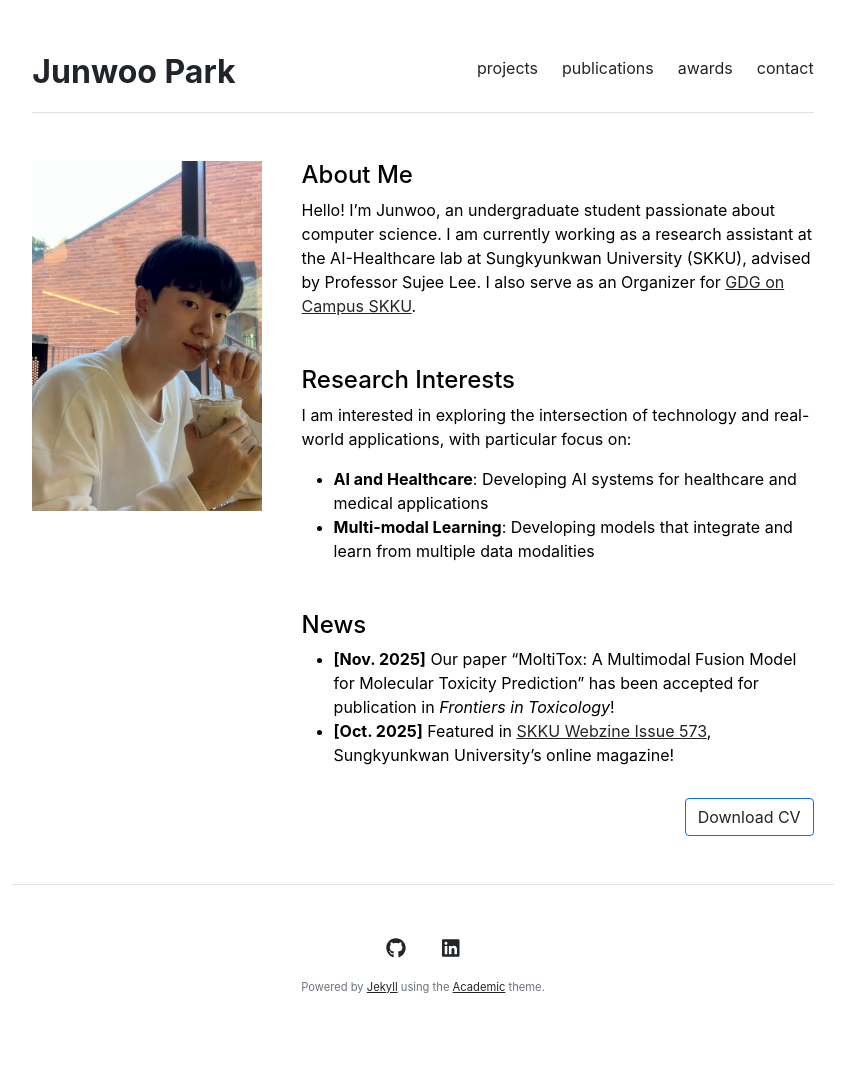
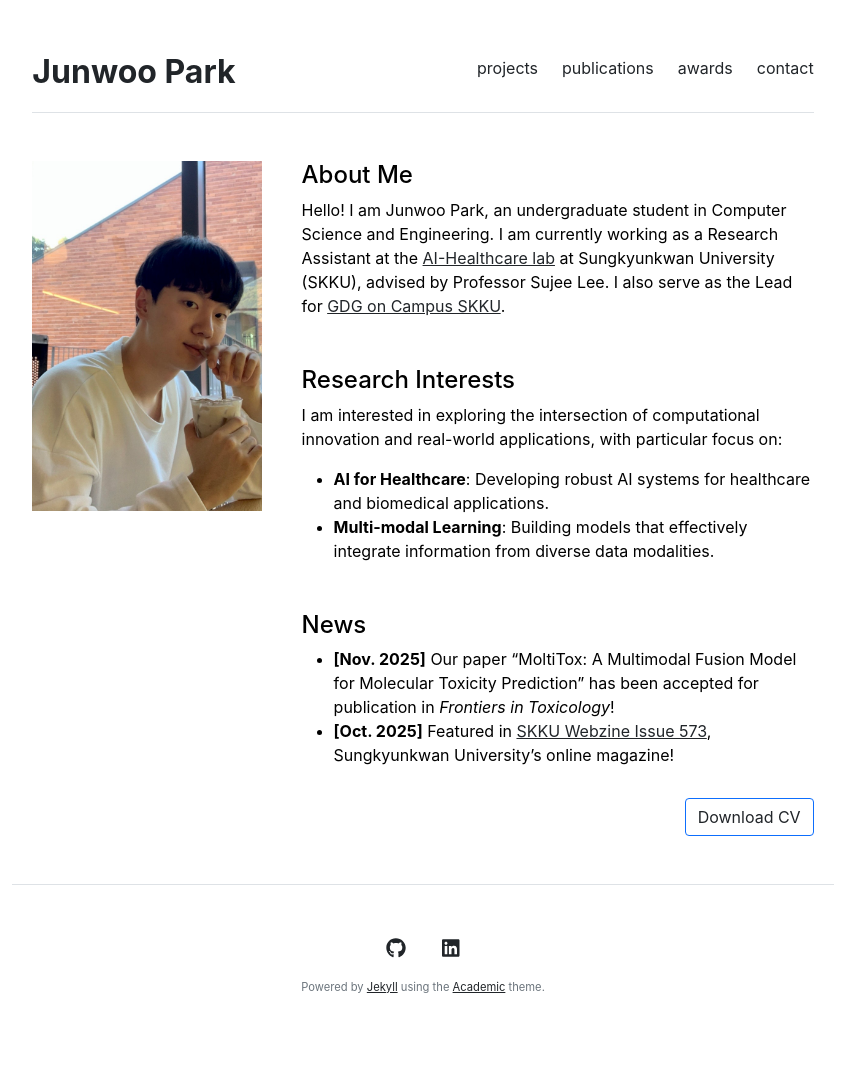
Before and after one commit to junwoop0/junwoop0.github.io, a Jekyll site: the page built from index.md, in a window 1280 px wide. Shown: the whole page, without its empty margins (217-1062 px from the left). Built offline with Jekyll 4.4.1, drawn with Linux system fonts in a browser that asks for light colours.

Commit message:
update profile

```diff
--- a/index.md
+++ b/index.md
@@ -5,14 +5,14 @@ title: "Home"
 
 ## About Me
 
-Hello! I'm Junwoo, an undergraduate student passionate about computer science. I am currently working as a research assistant at the AI-Healthcare lab at Sungkyunkwan University (SKKU), advised by Professor Sujee Lee. I also serve as an Organizer for <a href="https://gdg.community.dev/gdg-on-campus-sungkyunkwan-university-seoul-south-korea/" target="_blank">GDG on Campus SKKU</a>.
+Hello! I am Junwoo Park, an undergraduate student in Computer Science and Engineering. I am currently working as a Research Assistant at the <a href="https://sites.google.com/view/ai-healthcare-lab" target="_blank">AI-Healthcare lab</a> at Sungkyunkwan University (SKKU), advised by Professor Sujee Lee. I also serve as the Lead for <a href="https://gdg.community.dev/gdg-on-campus-sungkyunkwan-university-seoul-south-korea/" target="_blank">GDG on Campus SKKU</a>.
 
 ## Research Interests
 
-I am interested in exploring the intersection of technology and real-world applications, with particular focus on:
+I am interested in exploring the intersection of computational innovation and real-world applications, with particular focus on:
 
-- **AI and Healthcare**: Developing AI systems for healthcare and medical applications
-- **Multi-modal Learning**: Developing models that integrate and learn from multiple data modalities
+- **AI for Healthcare**: Developing robust AI systems for healthcare and biomedical applications.
+- **Multi-modal Learning**: Building models that effectively integrate information from diverse data modalities.
 
 ## News
 
```
